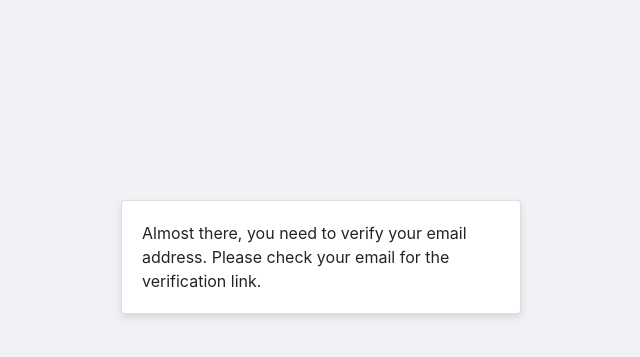
After one commit to PandaRyshan/flask-ladder-mgmt, a Flask app: page /auth/signup/pending in a window 1280 px wide. The commit adds this page. Shown: the part 143-500 px from the top of the page, without its empty margins (319-959 px from the left). Run offline with Flask 3, Linux system fonts and the light colour scheme; parts of the project's set-up code (start-up, migrations or seed data) failed here and were passed over; some libraries are stand-ins or nearby versions.

Commit message:
finished whole signup process

```diff
--- a/src/config.py
+++ b/src/config.py
@@ -15,11 +15,14 @@ class BaseConfig(object):
     # flask-mail
     MAIL_SERVER = os.environ['MAIL_SERVER']
     MAIL_PORT = os.environ['MAIL_PORT']
+    # You should only set one of MAIL_USE_TLS or MAIL_USE_SSL in the env
     MAIL_USE_TLS = os.environ['MAIL_USE_TLS']
-    MAIL_USE_SSL = os.environ['MAIL_USE_SSL']
+    # MAIL_USE_SSL = os.environ['MAIL_USE_SSL']
     MAIL_USERNAME = os.environ['MAIL_USERNAME']
     MAIL_PASSWORD = os.environ['MAIL_PASSWORD']
     MAIL_DEFAULT_SENDER = os.environ['MAIL_DEFAULT_SENDER']
+    MAIL_MAX_MAILS=os.environ['MAIL_MAX_MAILS']
+    MAIL_DEBUG=os.environ['FLASK_DEBUG']
     # flask admin theme
     FLASK_ADMIN_SWATCH = 'cerulean'
     # log path
--- a/src/models/user.py
+++ b/src/models/user.py
@@ -1,6 +1,5 @@
 from flask_security import UserMixin
 from src.utils.db import db
-from src.models.role import Role
 from src.models.user_roles import UserRoles
 
 
--- /dev/null
+++ b/src/templates/auth/verification.html
@@ -0,0 +1,17 @@
+{% extends 'base.html' %}
+
+{% block title %}Verification{% endblock %}
+
+{% block content %}
+
+<div class="card">
+  {% if verification_result == 'valid' %}
+    Welcome! Your email address has been verified. <a href="/login">Login Now.</a>
+  {% elif verification_result == 'invalid' %}
+    Sorry, this link you used is invalid.
+  {% else %}
+    Almost there, you need to verify your email address. Please check your email for the verification link.
+  {% endif %}
+</div>
+
+{% endblock %}
--- /dev/null
+++ b/src/templates/mail/verification.html
@@ -0,0 +1,4 @@
+<!-- welcome.html -->
+<h1>Hello, {{ name }}!</h1>
+<p>Click the link below to activate your account:</p>
+<p><a href="{{ verification_url }}">Activate your account</a></p>
--- a/src/views/auth.py
+++ b/src/views/auth.py
@@ -3,10 +3,10 @@ import uuid
 from flask import Blueprint, g, redirect, render_template, request, session, \
     url_for, flash, current_app, jsonify
 from flask_login import LoginManager
-from sqlalchemy.exc import SQLAlchemyError
 from werkzeug.security import check_password_hash, generate_password_hash
 from itsdangerous import URLSafeTimedSerializer, SignatureExpired
-from src.models.user import User, Role
+from src.models.user import User
+from src.models.role import Role
 from src.utils.db import db
 from src.utils.mail import send_mail
 from src.forms.registration_form import RegistrationForm
@@ -28,22 +28,14 @@ def load_user(user_id):
 
 @bp.route("/signup", methods=["GET", "POST"], endpoint="signup")
 def register():
-    print("-------------- START --------------")
     form = RegistrationForm()
-    print(form.data)
     if request.method == "POST":
         if form.validate_on_submit():
-            print("----------------- NO ERROR -----------------")
-
-            error = None
-
             # TODO: make a exception handler
-            # TODO: replace user exist check via redis cache
             if User.query.filter_by(email=form.email.data).first() is not None:
                 error = f"Email {form.email.data} is already registered."
                 return jsonify({"error": [error]}), 400
 
-            print("------------------ Start to register -------------------")
             user = User(
                 password=generate_password_hash(form.password.data),
                 user_name=form.email.data,
@@ -60,25 +52,51 @@ def register():
                 current_app.config["SECRET_KEY"],
                 current_app.config["SECURITY_PASSWORD_SALT"]
             )
-            confirm_url = url_for("auth.confirm", token=token, _external=True)
-            print(confirm_url)
-            # TODO: make a email template
-            # send_mail(email, "Confirm Your Email Address", "mail.confirm", confirm_url=confirm_url)
-            return render_template("auth.finish")
+            verification_url = url_for("auth.signup_verify", safe_token=token, _external=True)
+            send_mail(
+                to=form.email.data,
+                subject="Verify Your Email Address",
+                template="mail/verification",
+                verification_url=verification_url,
+                name=form.name.data
+            )
+            return jsonify({"next_url": url_for("auth.signup_pending")})
         else:
-            print("----------------- ERROR -----------------")
             print(form.errors)
             return jsonify(form.errors), 400
 
     return render_template("auth/signup.html", form=form)
 
 
-@bp.route("/signup/finish", methods=["GET"], endpoint="finish")
-def finish():
+@bp.route("/signup/pending", methods=["GET"], endpoint="signup_pending")
+def signup_pending():
     referrer = request.referrer
     if referrer is None or not referrer.startswith(request.host_url):
         return redirect(url_for("index"))
-    return render_template("auth/signup_finish.html")
+    return render_template("auth/verification.html")
+
+
+@bp.route("/signup/verify/<safe_token>", methods=["GET"], endpoint="signup_verify")
+def verify_account(safe_token=None):
+    if safe_token:
+        secret_key = current_app.config["SECRET_KEY"]
+        salt = current_app.config["SECURITY_PASSWORD_SALT"]
+        email = verify_token(safe_token, secret_key, salt)
+
+        # invalid token
+        if not email:
+            return render_template("auth/verification.html", verification_result="invalid")
+
+        user = User.query.filter_by(email=email).first()
+        if user.active:
+            return render_template("auth/verification.html", verification_result="invalid")
+        else:
+            # active user account
+            user.active = True
+            db.session.add(user)
+            return render_template("auth/verification.html", verification_result="valid")
+
+    return redirect(url_for("index"))
 
 
 @bp.route("/login", methods=["GET", "POST"], endpoint="login")
@@ -111,11 +129,10 @@ def logout():
 
 @bp.route("/reset", methods=["GET", "POST"], endpoint="reset")
 def reset():
+    # TODO: implement reset password
     if request.method == "POST":
         email = request.form.get("email")
-
         error = None
-
         user = User.query.filter_by(email=email).first()
 
 
@@ -124,11 +141,10 @@ def generate_confirmation_token(email, secret_key, salt):
     return serializer.dumps(email, salt=salt)
 
 
-@bp.route("/confirm/<token>", methods=["GET"], endpoint="confirm")
-def confirm_token(token, secret_key, salt, expiration=3600):
+def verify_token(saved_token, secret_key, salt, expiration=10800):
     serializer = URLSafeTimedSerializer(secret_key)
     try:
-        email = serializer.loads(token, salt=salt, max_age=expiration)
+        email = serializer.loads(saved_token, salt=salt, max_age=expiration)
     except SignatureExpired:
         return False
     return email
```
Also changed, not shown: src/templates/auth/signup.html (+14 -5 lines), src/templates/auth/signup_finish.html (deleted, +0 -11 lines), src/templates/auth/welcome.html (added, +11 -0 lines), src/templates/mail/verification.txt (added, +8 -0 lines), src/templates/mail/reset.html (added), src/templates/mail/reset.txt (added), 2 other files.
